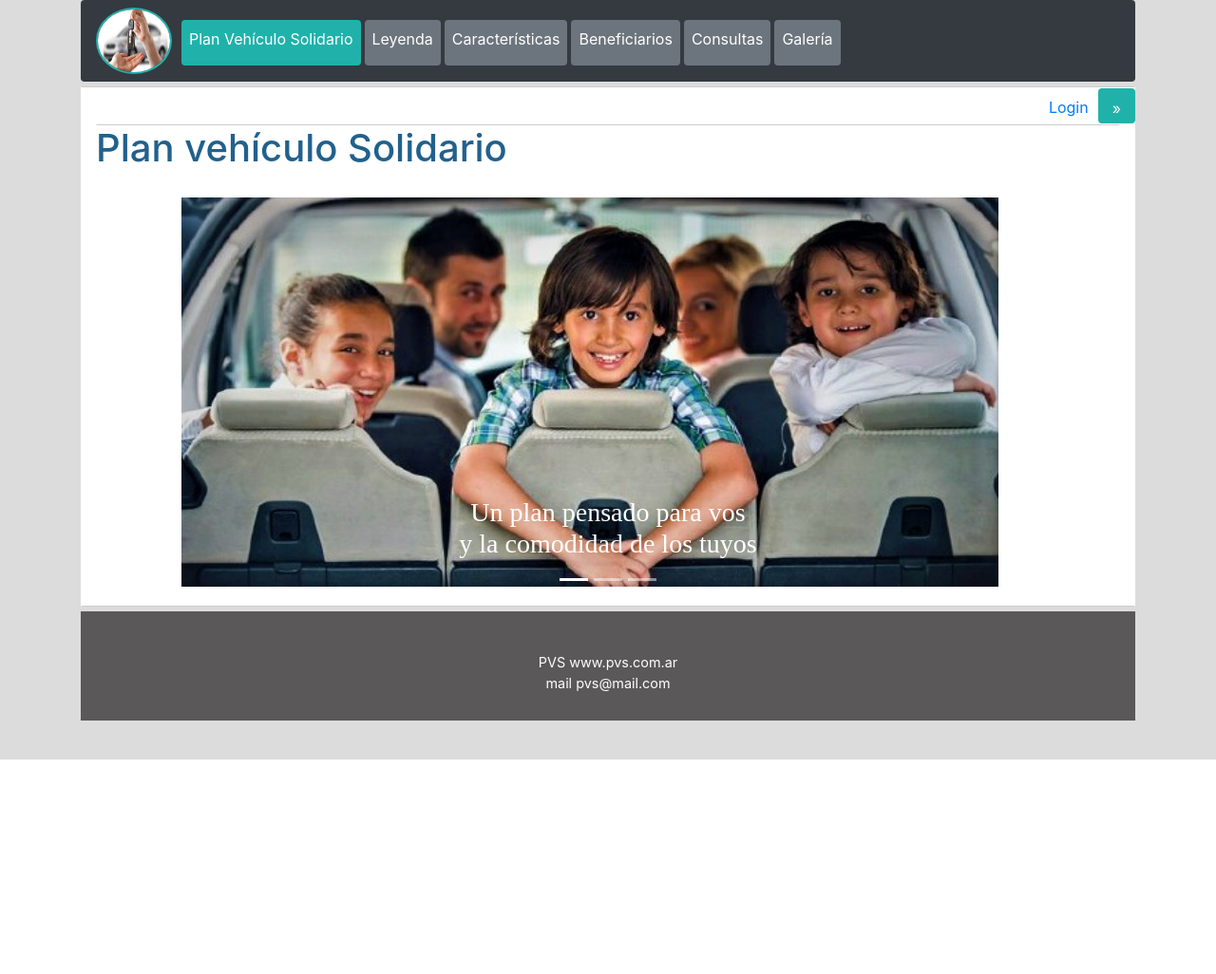
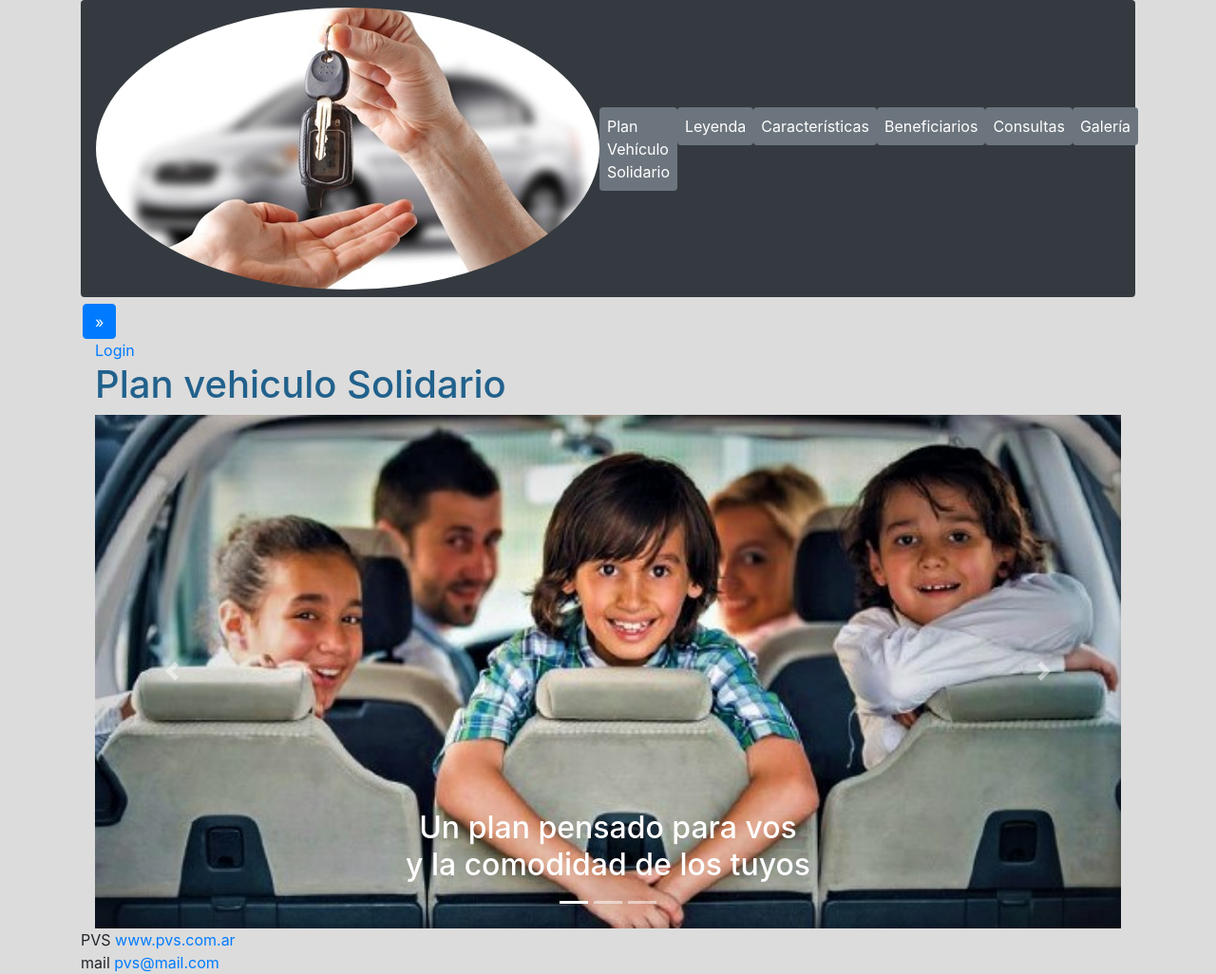
Before and after one commit to SamaBG/PVS, a PHP site: page / in a window 1280 px wide. Shown: the whole page at 95% size. Before the commit the page ends 800 px from the top, so only its background shows below. Run offline with PHP 8.4, Linux system fonts and the light colour scheme.

Commit message:
Update index.php

```diff
--- a/index.php
+++ b/index.php
@@ -12,11 +12,14 @@ include 'pie.php';
         <meta name="viewport" content="width=device-width, initial-scale=1">
         <link rel="shortcut icon" href="img/log_barra.jpg" type="image/x-icon"/>
         <link rel="stylesheet" href="https://maxcdn.bootstrapcdn.com/bootstrap/4.5.2/css/bootstrap.min.css">
-        <link rel="stylesheet" href="css/estil.css" >
+        <link rel="stylesheet" href="css/estils.css" >
 
          <script src="https://ajax.googleapis.com/ajax/libs/jquery/3.5.1/jquery.min.js"></script>
          <script src="https://cdnjs.cloudflare.com/ajax/libs/popper.js/1.16.0/umd/popper.min.js"></script>
          <script src="https://maxcdn.bootstrapcdn.com/bootstrap/4.5.2/js/bootstrap.min.js"></script>
+
+
+
     </head>
 
 
@@ -28,9 +31,10 @@ include 'pie.php';
         <div class="container" id="contenedor">
              <?php echo crear_barra(); ?>
 
-            <h1 style="font-family: inherit; color: #21618C">Plan vehículo Solidario</h1>
 
-             <div class="carousel slide" data-ride="carousel">
+             <h1 style="font-family: inherit; color: #21618C" id="titulo">Plan vehiculo Solidario</h1>
+
+        <div id="car" class="carousel slide" data-ride="carousel">
 
           <!-- Indicadores -->
           <ul class="carousel-indicators">
@@ -42,26 +46,26 @@ include 'pie.php';
           <!-- Diapositivas-->
           <div class="carousel-inner">
             <div class="carousel-item active">
-                    <img src="img/autos1.jpg" class="img-fluid" alt="Vehículo con familia"/>
+              <img src="img/autos1.jpg" alt="VehÃ­culo con familia" class="d-block w-100 img-fluid" >
               <div class="carousel-caption">
-                        <h3>Un plan pensado para vos <br>y la comodidad de los tuyos<br></h3>
+                  <h2 style="color: white">Un plan pensado para vos <br>y la comodidad de los tuyos<br></h2>
                     </div>
             </div>
             <div class="carousel-item">
-                    <img src="img/logo.jpg" class="img-fluid"  alt="Entrega de llaves de vehículo"/>
+                <img src="img/logo.jpg" alt="Entrega de llaves de vehÃ­culo" class="d-block w-100 img-fluid" >
               <div class="carousel-caption">
                         <h2>Con entrega inmediata<br> y todas las facilidades<br></h2>
                     </div>
             </div>
-                <div class="carousel-item">
-                    <img src="img/autos4.jpg" class="img-fluid" alt=" Variedades de vehículos"/>
+              <div class="carousel-item" >
+              <img src="img/autos4.jpg" alt=" Variedades de vehÃ­culos" class="d-block w-100 img-fluid" >
               <div class="carousel-caption">
-                        <h3>Todas las variedades de <br>colores y modelos<br></h3>
+                        <h2 style="color: white">Todas las variedades de <br>colores y modelos<br></h2>
                     </div>
             </div>
           </div>
 
-          <!--Controles de izquierda y derecha -->
+          <!-- Controles de izquierda y derecha -->
           <a class="carousel-control-prev" href="#car" data-slide="prev">
             <span class="carousel-control-prev-icon"></span>
           </a>
@@ -69,8 +73,10 @@ include 'pie.php';
             <span class="carousel-control-next-icon"></span>
           </a>
         </div>
+
+
+
         </div>
-
         <footer>
            <?=pie()?>
 	</footer>
```
Lines whose indentation alone changed are shown as unchanged.
